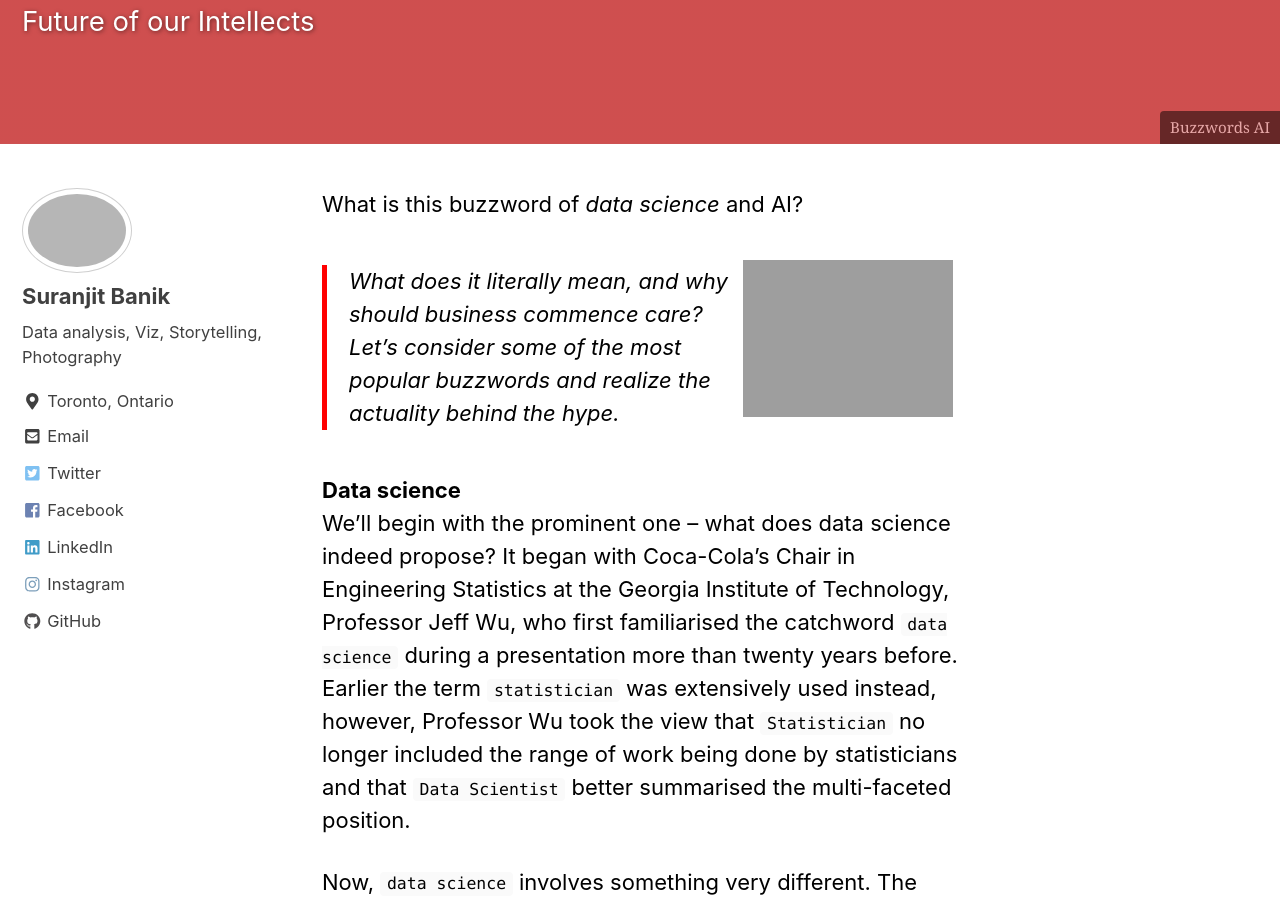
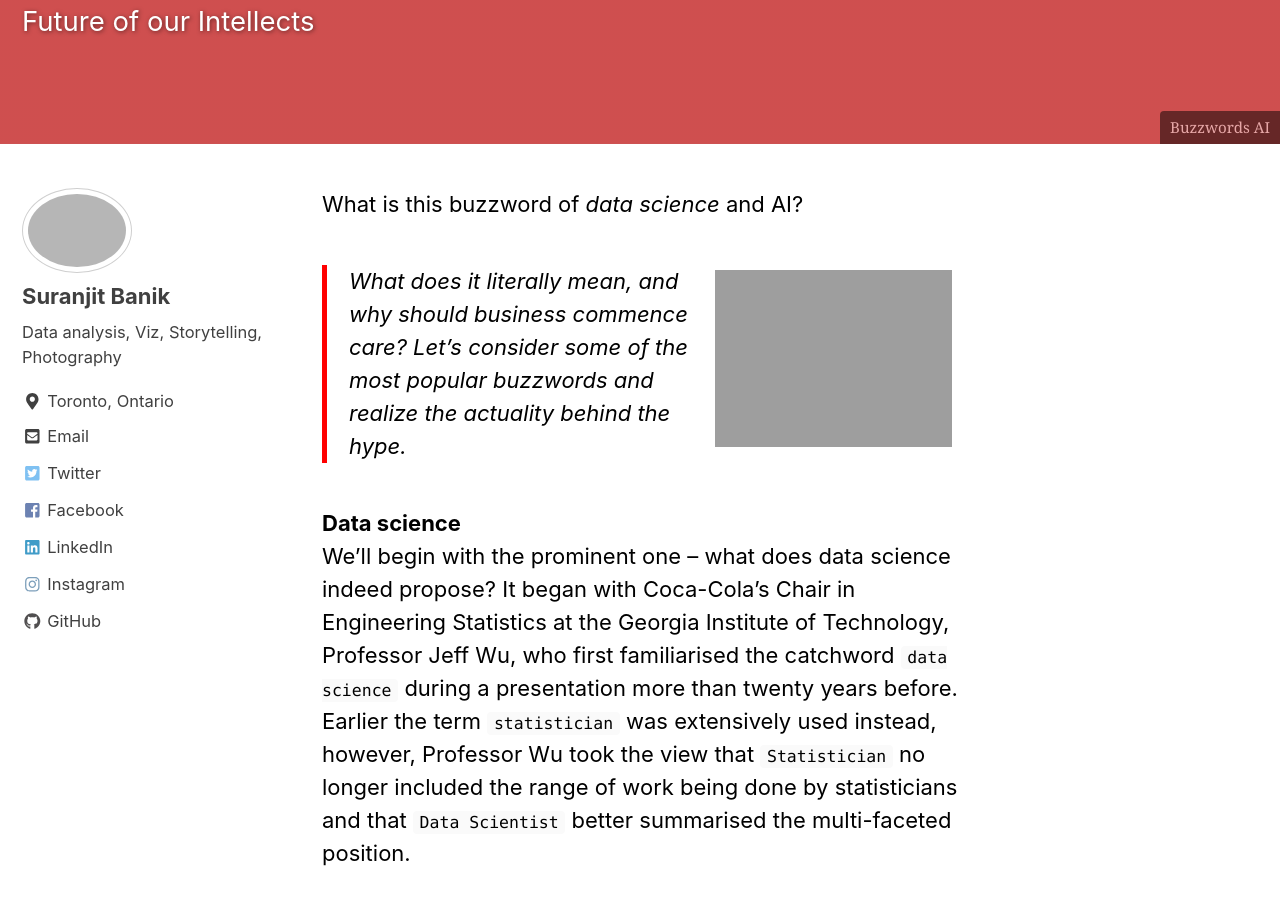
Before and after one commit to mastermindLAB/mastermindLAB.github.io, a Jekyll site: the page built from _posts/2019-03-29-DefinitionOfDataScience.md, in a window 1280 px wide and 900 px high, scrolled down 300 px. Built offline with Jekyll 4.4.1, drawn with Linux system fonts in a browser that asks for light colours; nearby versions of some CDN libraries.

```diff
--- a/_posts/2019-03-29-DefinitionOfDataScience.md
+++ b/_posts/2019-03-29-DefinitionOfDataScience.md
@@ -13,7 +13,7 @@
 ---
 What is this buzzword of _data science_ and AI?
 <center>
-<img style="padding: 10px 5px 10px 5px;" align="right" src="{{ site.url }}{{ site.baseurl }}/images/face-recognision-blog.jpg" width="220" height="170"></center>
+<img style="padding: 20px 6px 5px 7px;" align="right" src="{{ site.url }}{{ site.baseurl }}/images/face-recognision-blog.jpg" width="250" height="200"></center>
 >What does it literally mean, and why should business commence care? Let’s consider some of the most popular buzzwords and realize the actuality behind the hype.
 
 
```
